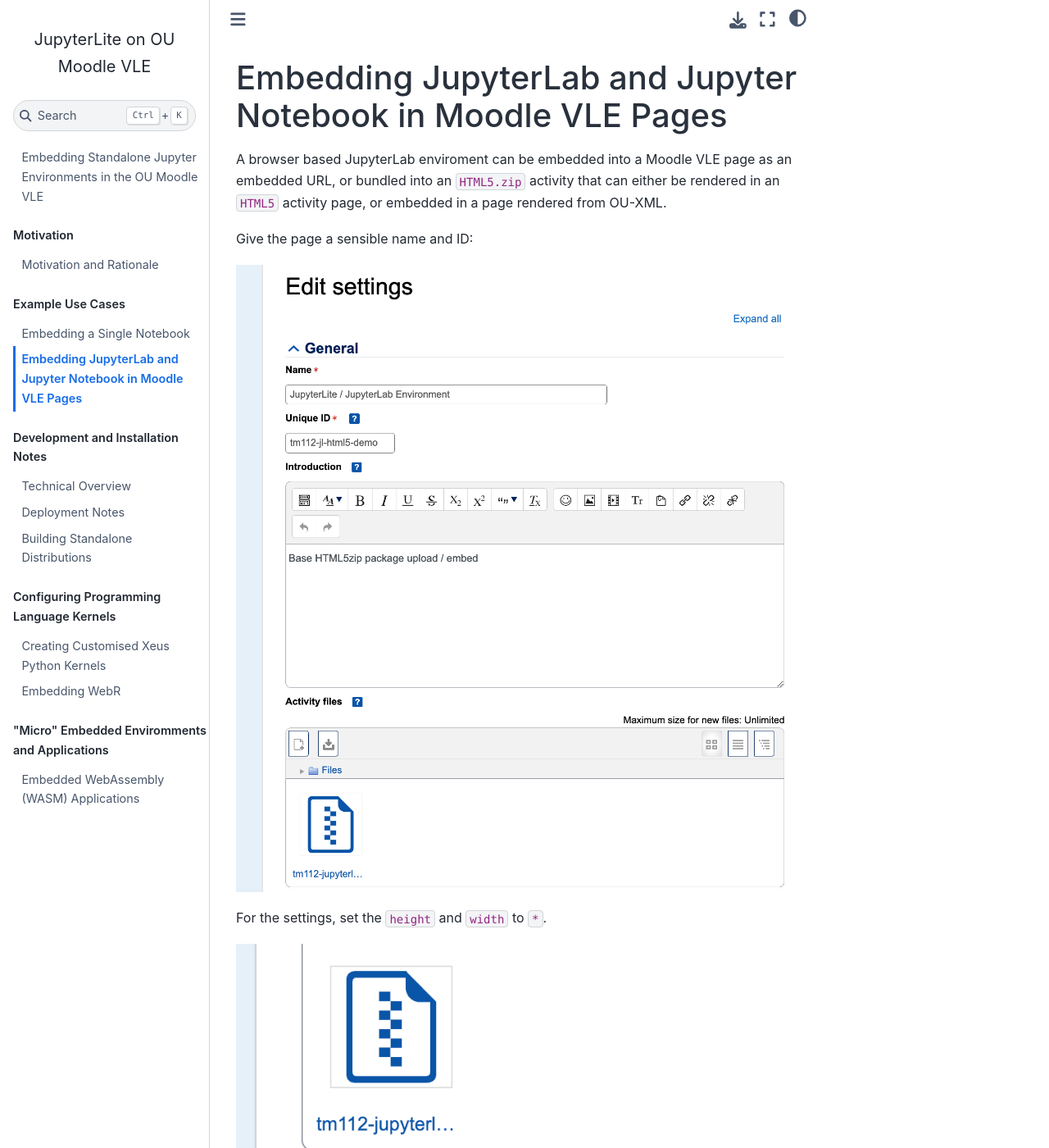
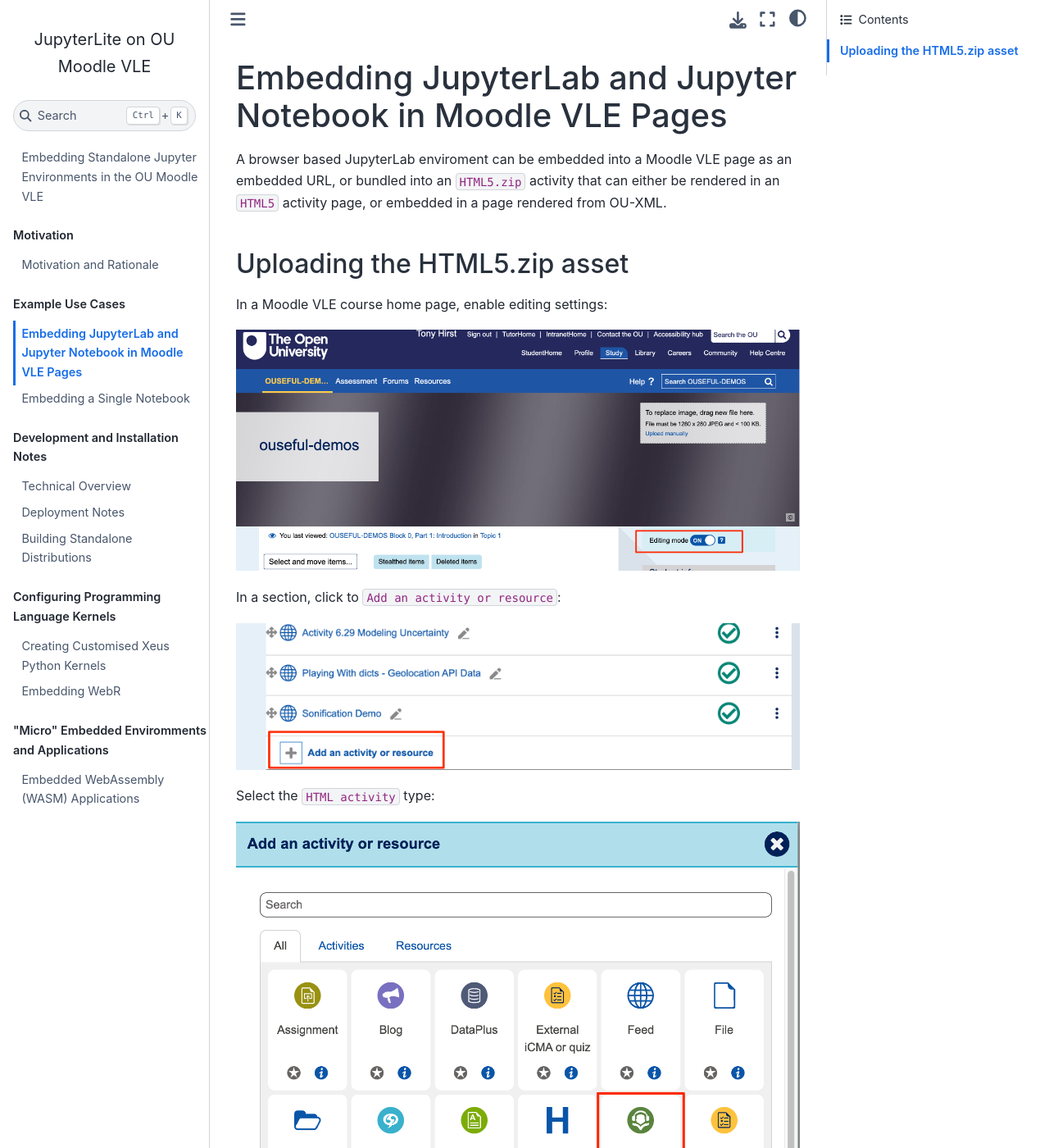
Before and after one commit to OpenComputingLab/jupyterlite_in_moodle_vle, a Jupyter Book: the page built from embedding_jupyterlab.md, in a window 1280 px wide and 1400 px high. Shown: the whole window at 82% size. Built offline with Jupyter Book 1.0.4 settings and Sphinx 7.4.7 and the Sphinx Book theme 1.1.4, drawn with Linux system fonts in a browser that asks for light colours; pages that are not in the unit, such as notebooks, are missing from menus; some of the changed text lies outside the part shown.

Commit message:
imporve html5 upload instructions

```diff
--- a/_toc.yml
+++ b/_toc.yml
@@ -6,8 +6,8 @@
       - file: motivation
   - caption: Example Use Cases
     chapters:
+      - file: embedding_jupyterlab
       - file: embedding_a_notebook
-      - file: embedding_jupyterlab
   - caption: Development and Installation Notes
     chapters:
       - file: technical_overview
--- a/embedding_jupyterlab.md
+++ b/embedding_jupyterlab.md
@@ -1,6 +1,20 @@
 # Embedding JupyterLab and Jupyter Notebook in Moodle VLE Pages
 
 A browser based JupyterLab enviroment can be embedded into a Moodle VLE page as an embedded URL, or bundled into an `HTML5.zip` activity that can either be rendered in an `HTML5` activity page, or embedded in a page rendered from OU-XML.
+
+## Uploading the HTML5.zip asset
+
+In a Moodle VLE course home page, enable editing settings:
+
+![Enable edits in Moodle course](images/moodle_enable_edit.png)
+
+In a section, click to `Add an activity or resource`:
+
+![Click to "Add an activity or resource"](images/moodle_click_add_activity.png)
+
+Select the `HTML activity` type:
+
+![Panel of new activity options - select "HTML activity"](images/moodle-add-html5-resource.png)
 
 Give the page a sensible name and ID:
 
```
Also changed, not shown: images/moodle-add-html5-resource.png (added), images/moodle_click_add_activity.png (added), images/moodle_enable_edit.png (added).
